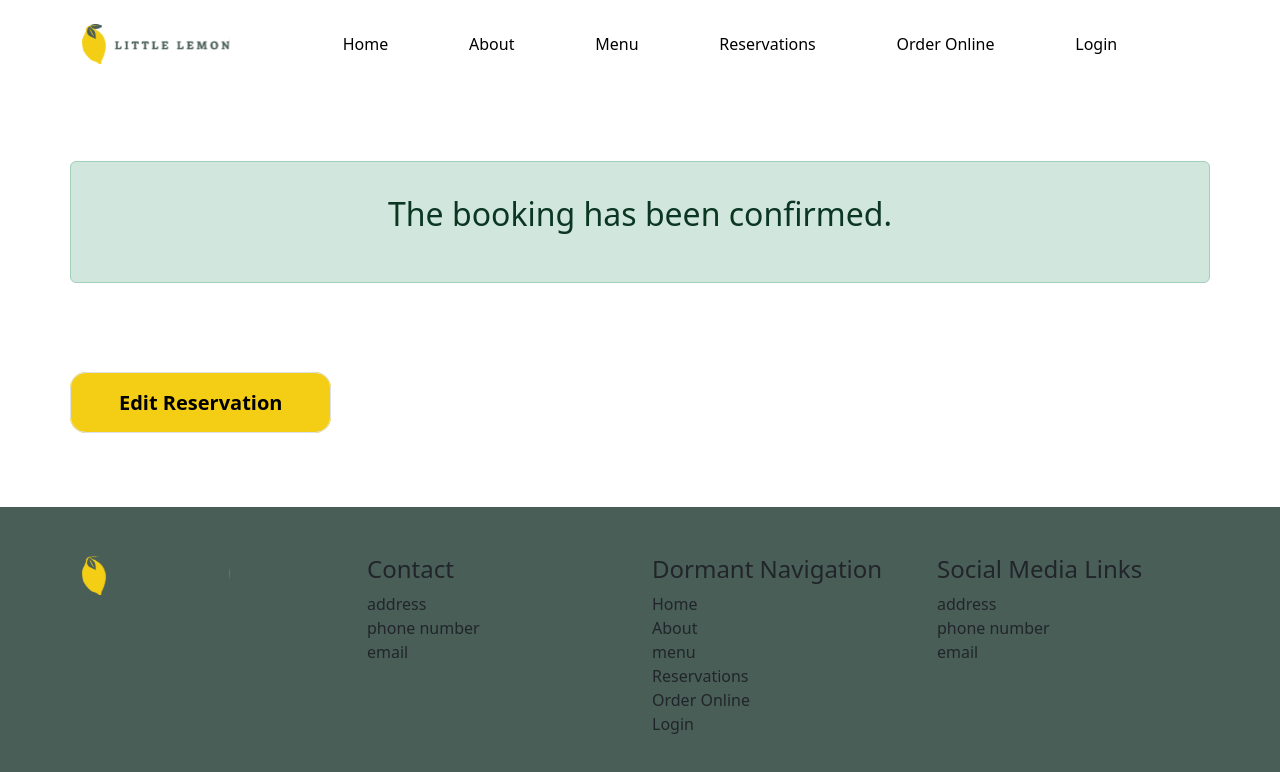
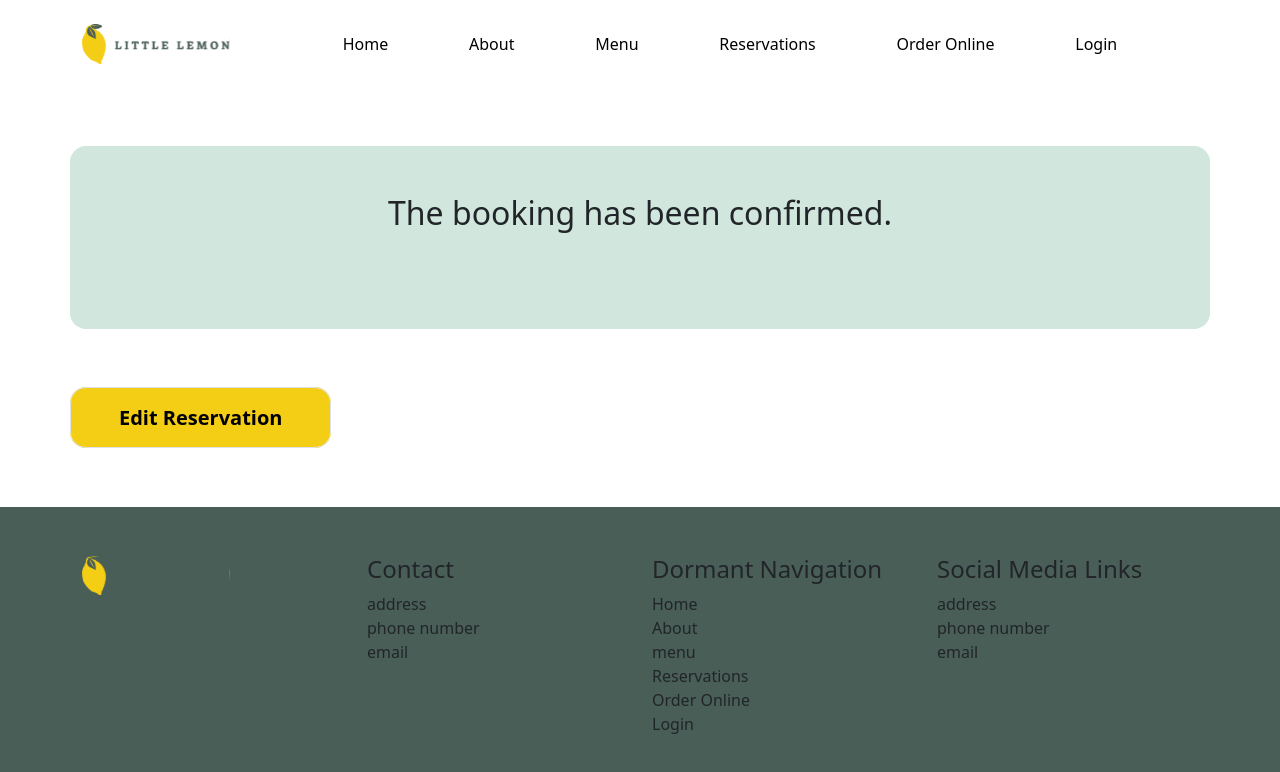
Before and after one commit to abdelaleemadel/little-lemon, a React (Create React App) app: page /confirmed in a window 1280 px wide. Shown: the top 772 px of the page. Built offline with nearby package versions, Linux system fonts and the light colour scheme.

Commit message:
Fix confirmation z-index issue

```diff
--- a/src/Pages/ConfirmedBooking.jsx
+++ b/src/Pages/ConfirmedBooking.jsx
@@ -5,8 +5,8 @@ function ConfirmedBooking() {
   const { date, time, number, occasion } = location.state || {};
   return (
     <main className="flex-grow-1 d-flex flex-column justify-content-evenly">
-      <div className="d-flex justify-content-center flex-column alert alert-success container">
-        <h2 className="text-center w-auto alert">
+      <div className="d-flex justify-content-center flex-column  container bg-success-subtle py-5 rounded rounded-4 px-4">
+        <h2 className="text-center w-auto mb-5">
           The booking has been confirmed.
         </h2>
         {date && <p className="fs-4">Date: {date}</p>}
--- a/src/components/SmallMenu.jsx
+++ b/src/components/SmallMenu.jsx
@@ -20,7 +20,7 @@ function SmallMenu({ openMenu, setOpenMenu }) {
           onClick={() => setOpenMenu((prev) => !prev)}
         />
       </li>
-      <li className="list-group-item my-5 border">
+      <li className="list-group-item my-5 ">
         <Link
           className="text-decoration-none text-black"
           onClick={closeMenu}
```
Also changed, not shown: 1 other file (tests, documents, lock files or other folders).
